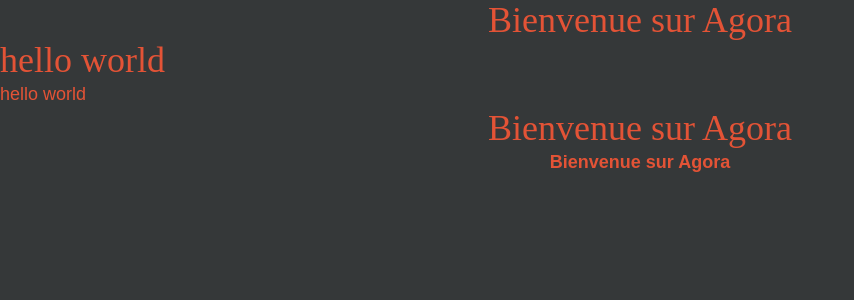
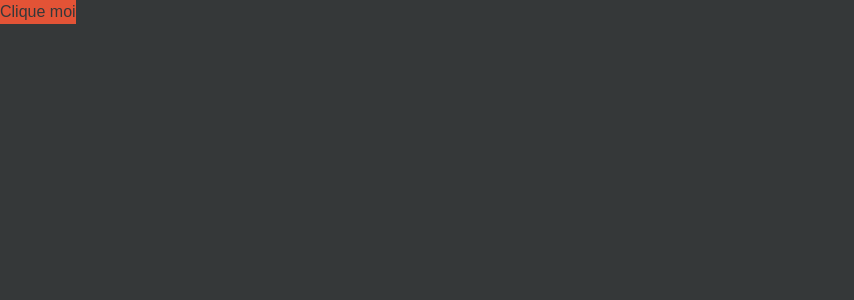
Before and after one commit to KevinMaze/agora, a Next.js app: page / in a window 1280 px wide. Shown: the top 300 px of the page, without its empty margins (0-854 px from the left). Built offline with nearby package versions, Linux system fonts and the light colour scheme.

Commit message:
add design button

```diff
--- a/src/pages/index.tsx
+++ b/src/pages/index.tsx
@@ -1,4 +1,5 @@
 import Seo from "@/ui/components/seo";
+import { Button } from "@/ui/design-system/button";
 import { Typo } from "@/ui/design-system/typography";
 
 export default function Home() {
@@ -10,34 +11,8 @@
             />
 
             <main>
-                <div className="bg-background">
-                    <h1 className="text-primary font-serif text-4xl text-center">
-                        Bienvenue sur Agora
-                    </h1>
-                    <p className="font-serif text-4xl text-primary">
-                        hello world
-                    </p>
-                    <Typo className="font-sans text-4xl text-primary">
-                        hello world
-                    </Typo>
-                    <Typo
-                        variant="title"
-                        components="h1"
-                        color="primary"
-                        weight="normal"
-                        className="text-center"
-                    >
-                        Bienvenue sur Agora
-                    </Typo>
-                    <Typo
-                        variant="para"
-                        components="h1"
-                        color="primary"
-                        weight="extrabold"
-                        className="text-center"
-                    >
-                        Bienvenue sur Agora
-                    </Typo>
+                <div>
+                    <Button> Clique moi</Button>
                 </div>
             </main>
         </>
--- /dev/null
+++ b/src/ui/design-system/button.tsx
@@ -0,0 +1,69 @@
+import clsx from "clsx";
+
+interface Props {
+    size?: "small" | "medium" | "large";
+    variant?: "primary" | "secondary" | "disabled" | "icon";
+    icon?: React.ReactNode;
+    iconTheme?: "primary" | "secondary" | "disabled";
+    iconPosition?: "left" | "right";
+    disabled?: boolean;
+    isLoading?: boolean;
+    children?: React.ReactNode;
+}
+
+export const Button = ({
+    size = "medium",
+    variant = "primary",
+    icon,
+    iconTheme = "primary",
+    iconPosition = "right",
+    disabled,
+    isLoading,
+    children,
+}: Props) => {
+    let variantStyle: string = "",
+        sizeStyle: string = "",
+        iconSize: number = 0;
+
+    switch (variant) {
+        case "primary": //default
+            variantStyle =
+                "bg-primary text-background hover:bg-secondary hover:text-tier";
+            break;
+        case "secondary":
+            variantStyle = "bg-secondary text-tier";
+            break;
+        case "disabled":
+            variantStyle = "";
+            break;
+        case "icon":
+            variantStyle = "";
+            break;
+    }
+
+    switch (size) {
+        case "small":
+            sizeStyle = "px-3 py-1 text-sm";
+            iconSize = 16;
+            break;
+        case "medium": //default
+            sizeStyle = "px-4 py-2 text-base";
+            iconSize = 20;
+            break;
+        case "large":
+            sizeStyle = "px-6 py-3 text-lg";
+            iconSize = 24;
+            break;
+    }
+
+    return (
+        <button
+            type="button"
+            className={clsx(variantStyle, iconSize, "")}
+            onClick={() => console.log("click")}
+            disabled={disabled}
+        >
+            {children}
+        </button>
+    );
+};
```
